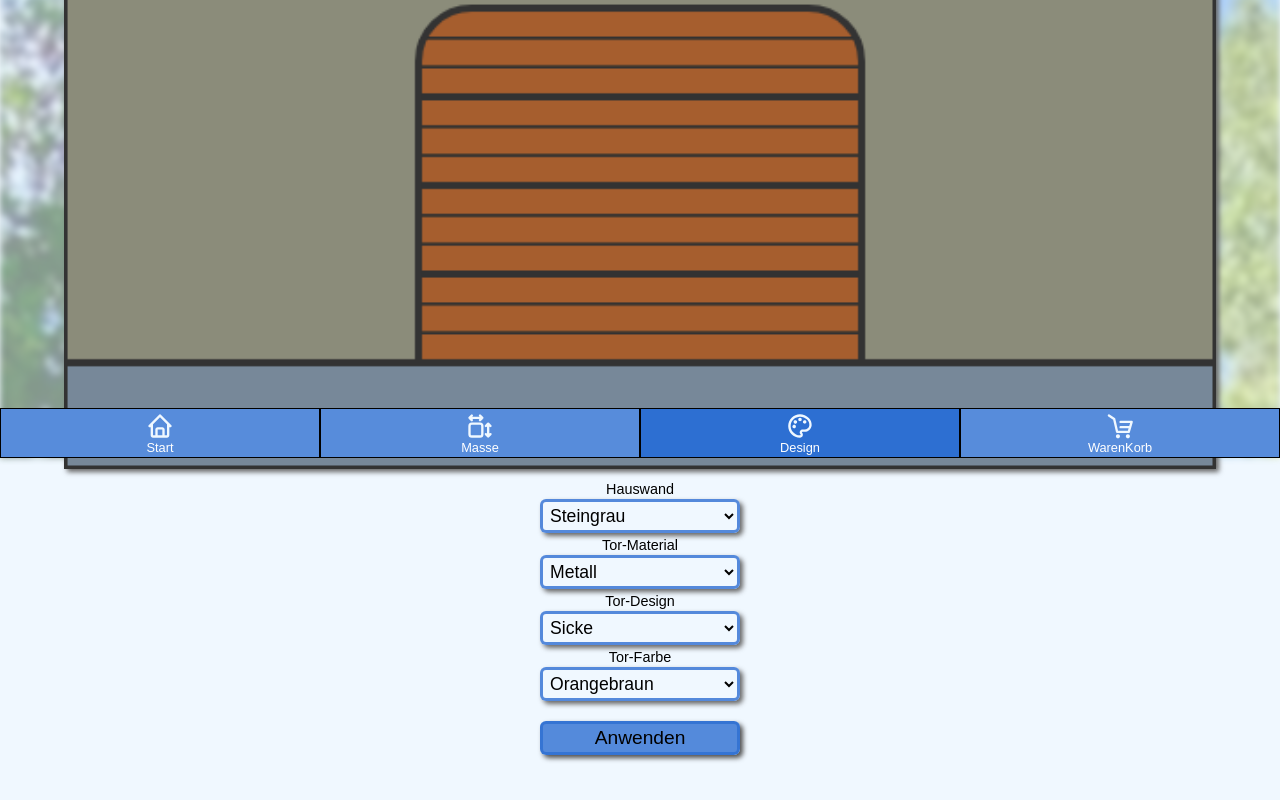
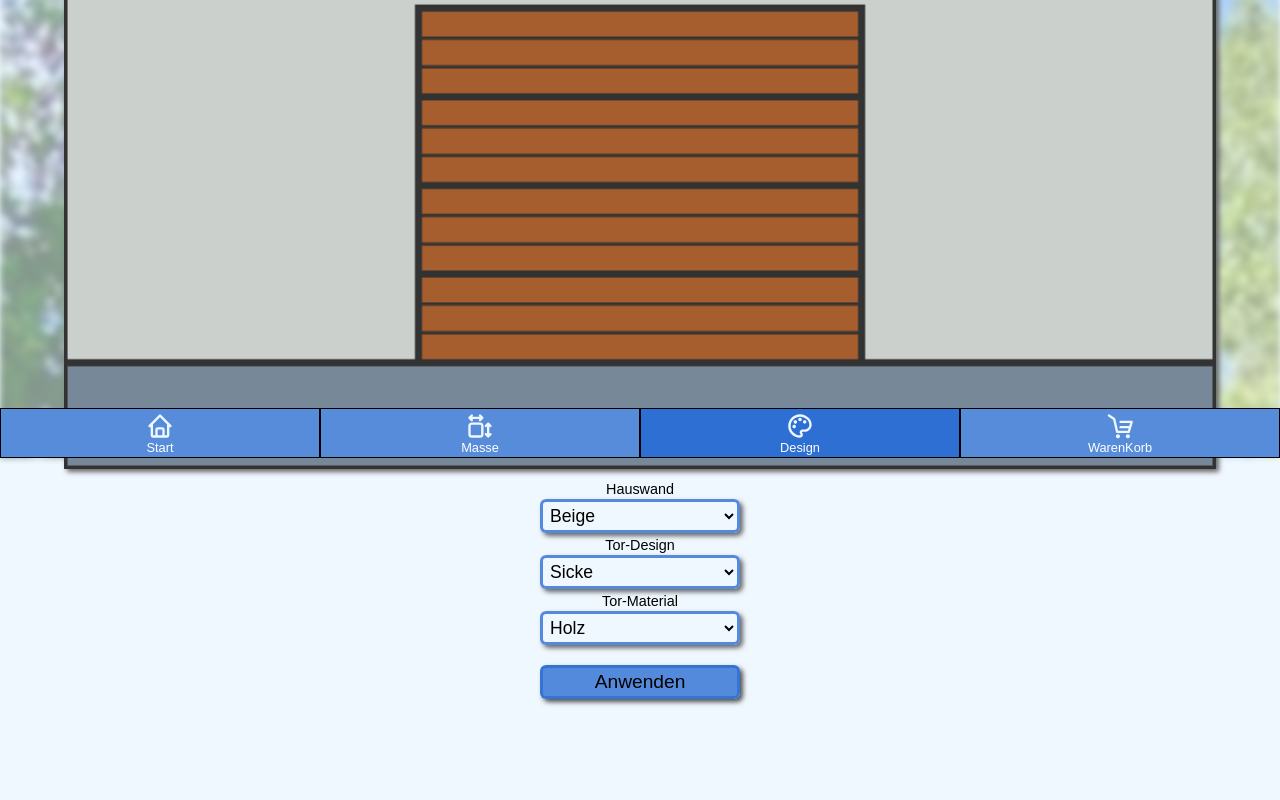
Before and after one commit to FrankOelsch/capstone-project, a React (Create React App) app: page /design in a window 1280 px wide. Shown: the part 342-1142 px from the top of the page. After the commit the page ends 1091 px from the top, so only its background shows below. Built offline with nearby package versions, Linux system fonts and the light colour scheme.

Commit message:
small edits for video

```diff
--- a/src/App.js
+++ b/src/App.js
@@ -11,10 +11,10 @@
   system: "Sectionaltor",
   width: "250",
   height: "200",
-  radius: "30",
-  material: "Metall",
+  radius: "0",
+  material: "Holz",
   design: "Sicke",
-  wallColor: "#8B8C7A",
+  wallColor: "#cbd0cc",
   doorColor: "#A65E2E",
 };
 
@@ -22,7 +22,7 @@
   system: "Sectionaltor",
   width: "250",
   height: "200",
-  radius: "30",
+  radius: "0",
 };
 
 const CartItems = [
--- a/src/pages/Design.js
+++ b/src/pages/Design.js
@@ -278,17 +278,6 @@
               options={RalColorsLimited}
             />
 
-            <StyledLabel htmlFor="material">Tor-Material</StyledLabel>
-            <Select
-              id="material"
-              onChange={handleSelect}
-              value={config.material}
-              options={[
-                { name: "Holz", id: "Holz" },
-                { name: "Metall", id: "Metall" },
-              ]}
-            />
-
             {config.system === "Rundlauftor" || (
               <>
                 <StyledLabel htmlFor="design">Tor-Design</StyledLabel>
@@ -304,6 +293,17 @@
                 />
               </>
             )}
+
+            <StyledLabel htmlFor="material">Tor-Material</StyledLabel>
+            <Select
+              id="material"
+              onChange={handleSelect}
+              value={config.material}
+              options={[
+                { name: "Holz", id: "Holz" },
+                { name: "Metall", id: "Metall" },
+              ]}
+            />
 
             {config.material === "Holz" || (
               <>
```
